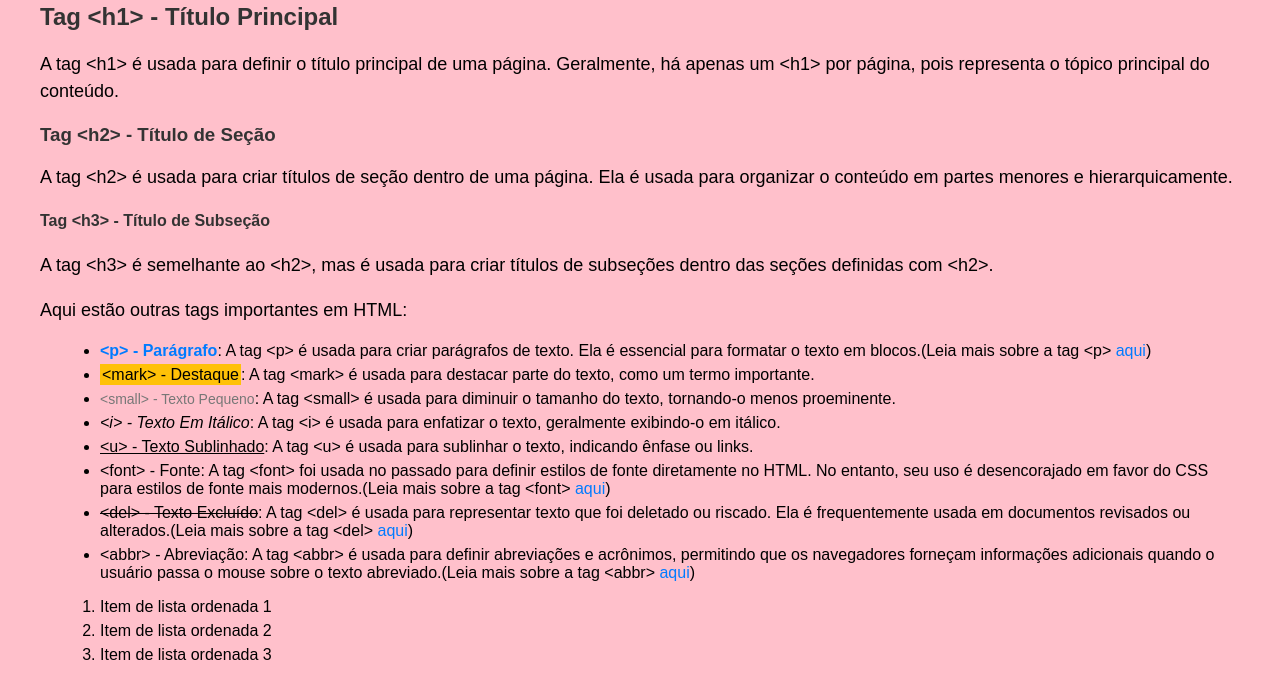
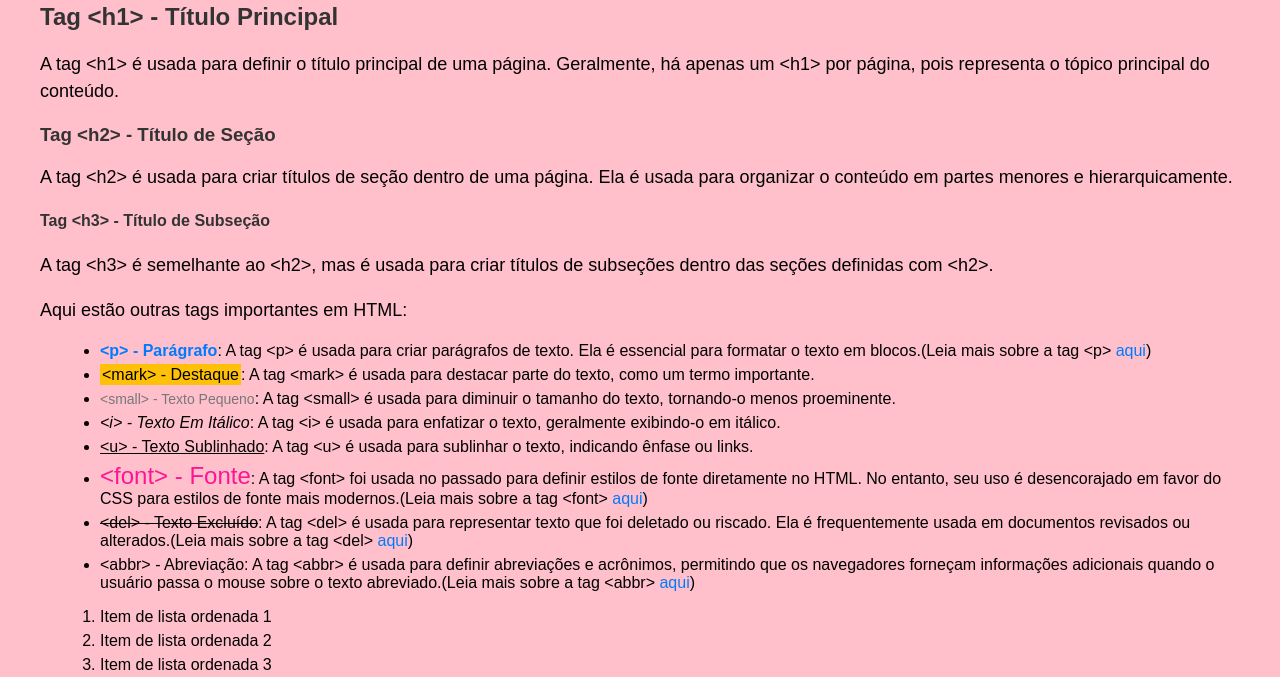
Before and after one commit to KaiqueLima3001/ProjetoWeb-Dio, a plain HTML site: page index.html in a window 1280 px wide. Shown: the part 119-796 px from the top of the page. Drawn offline with Linux system fonts and the light colour scheme.

Commit message:
Update index.html

```diff
--- a/index.html
+++ b/index.html
@@ -85,6 +85,14 @@
             padding: 10px 20px;
             margin: 20px 0;
         }
+
+        font {
+            color: #FF1493;
+            font-size: 24px;
+        }
+        del {
+            text-decoration: line-through;
+        }
     </style>
     <h1 style="border-bottom: 2px solid black;" id="inicio">HTML: A Linguagem da Estruturação de Conteúdo na Web</h1>
 
```
